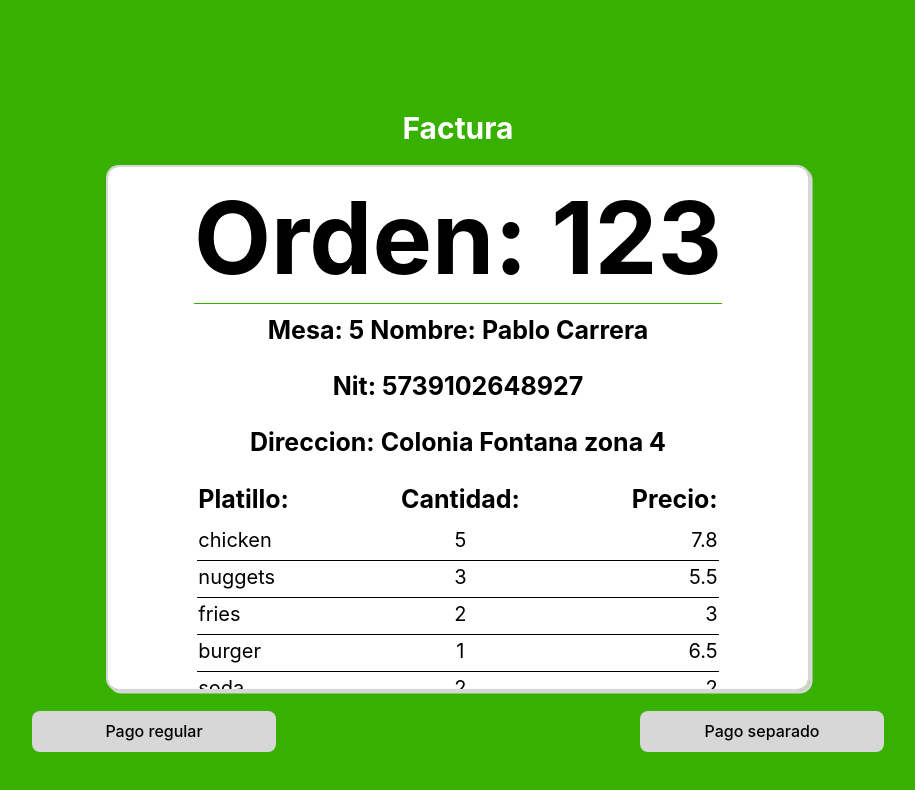
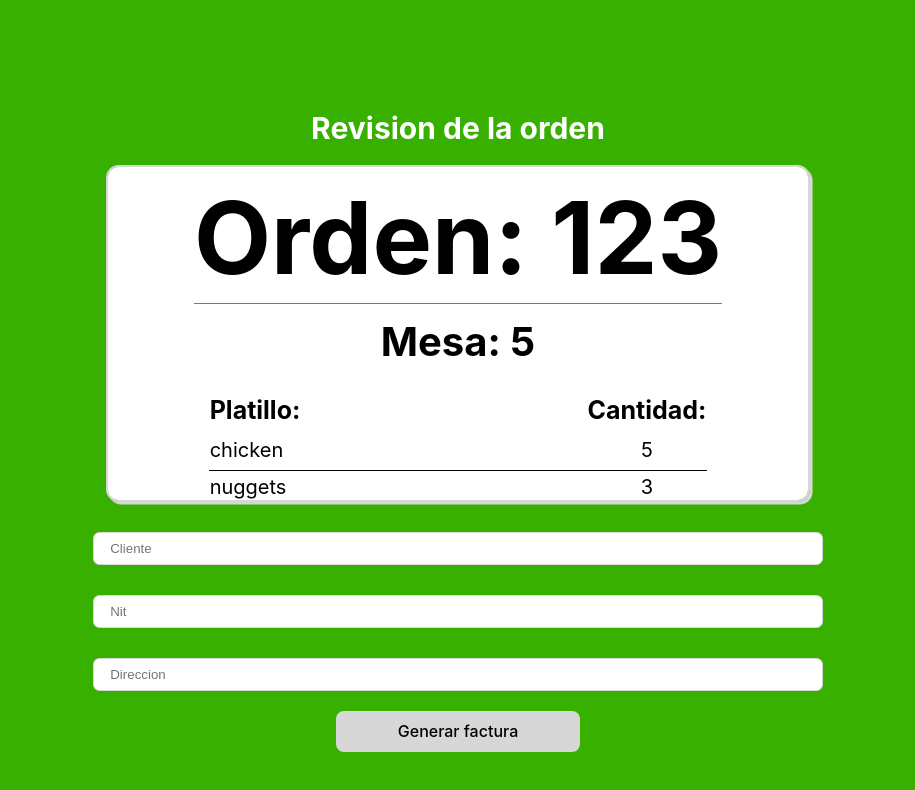
Before and after one commit to chuy-zip/proyecto2_BD1, a React (Vite) app in the folder vite-project/: page / in a window 1280 px wide. Shown: the top 790 px of the page, without its empty margins (182-1097 px from the left). Built offline with nearby package versions, Linux system fonts and the light colour scheme.

Commit message:
Fixxinf user flux for confirmin g order

```diff
--- a/vite-project/src/controller/tableOrderController.js
+++ b/vite-project/src/controller/tableOrderController.js
@@ -4,103 +4,50 @@ function getOrderProducts(){
             "order_id": 123,
             "table": 5,
             "product": "chicken",
-            "quantity": 5
+            "quantity": 5,
+            "price": 7.80
         },
         {
             "order_id": 123,
             "table": 5,
             "product": "nuggets",
-            "quantity": 5
+            "quantity": 3,
+            "price": 5.50
         },
         {
             "order_id": 123,
             "table": 5,
-            "product": "wings",
-            "quantity": 2
+            "product": "fries",
+            "quantity": 2,
+            "price": 3.00
         },
         {
             "order_id": 123,
             "table": 5,
-            "product": "chicken",
-            "quantity": 5
+            "product": "burger",
+            "quantity": 1,
+            "price": 6.50
         },
         {
             "order_id": 123,
             "table": 5,
-            "product": "nuggets",
-            "quantity": 5
+            "product": "soda",
+            "quantity": 2,
+            "price": 2.00
         },
         {
             "order_id": 123,
             "table": 5,
-            "product": "wings",
-            "quantity": 2
+            "product": "burger",
+            "quantity": 1,
+            "price": 6.50
         },
         {
             "order_id": 123,
             "table": 5,
-            "product": "Vino",
-            "quantity": 1
-        },
-        {
-            "order_id": 123,
-            "table": 5,
-            "product": "nuggets",
-            "quantity": 5
-        },
-        {
-            "order_id": 123,
-            "table": 5,
-            "product": "Jugo de naranja",
-            "quantity": 2
-        },
-        {
-            "order_id": 123,
-            "table": 5,
-            "product": "coca",
-            "quantity": 5
-        },
-        {
-            "order_id": 123,
-            "table": 5,
-            "product": "nuggets",
-            "quantity": 5
-        },
-        {
-            "order_id": 123,
-            "table": 5,
-            "product": "pepsi",
-            "quantity": 2
-        },
-        {
-            "order_id": 123,
-            "table": 5,
-            "product": "wings",
-            "quantity": 1
-        },
-        {
-            "order_id": 123,
-            "table": 5,
-            "product": "wings",
-            "quantity": 1
-        },
-        {
-            "order_id": 123,
-            "table": 5,
-            "product": "wings",
-            "quantity": 1
-        },
-        {
-            "order_id": 123,
-            "table": 5,
-            "product": "Sangria",
-            "quantity": 1
-        },
-        {
-            "order_id": 123,
-            "table": 5,
-            "product": "wings",
-            "quantity": 1
+            "product": "soda",
+            "quantity": 2,
+            "price": 2.00
         }
     ];
 
@@ -116,7 +63,8 @@ function getOrderProducts(){
 
         groupedOrders[key].push({
             product: value.product,
-            quantity: value.quantity
+            quantity: value.quantity,
+            price: value.price
         });
     });
 
--- a/vite-project/src/frontend/routes/Router.jsx
+++ b/vite-project/src/frontend/routes/Router.jsx
@@ -9,10 +9,12 @@ import TableOrder from '../views/TableOrder'
 import Bill from '../views/Bill'
 
 function Router(){
-    const [page, setPage] = useState("bill")
+    const [page, setPage] = useState("tableOrder")
+    const [params, setParams] = useState(null)
 
-    const navegar = (enlace) => {
+    const navegar = (enlace, parametros) => {
         setPage(enlace)
+        setParams(parametros)
     }
 
     let contenido;
@@ -46,7 +48,7 @@ function Router(){
             break;
 
         case "bill":
-            contenido = <Bill navigator={navegar}/>
+            contenido = <Bill navigator={navegar} params={params}/>
 
         default:
             break;
--- a/vite-project/src/frontend/views/Bill.jsx
+++ b/vite-project/src/frontend/views/Bill.jsx
@@ -1,18 +1,18 @@
 import { useState, useEffect } from "react";
-import { getBillData } from "../../controller/billController";
 
-function Order({ orderKey, products }) {
+
+function Order({ orderKey, nombre, nit, address, products }) {
     const parsedString = orderKey.split("-");
-    console.log(products)
+
     const sum = products.reduce((total, dish) => total + dish.price, 0); // Initialize total with 0
-    console.log(sum);
+
 
     return (
         <div className="order" style={{width: '700px', margin:'auto'}}>
             <h1><span style={{fontSize: '100px'}}>Orden: {parsedString[0]}</span></h1>
-            <h3><span style={{fontSize: '25px'}}>Mesa: {parsedString[1]} Nombre: {parsedString[2]}</span></h3>
-            <h3><span style={{fontSize: '25px'}}>Nit: {parsedString[3]}</span></h3>
-            <h3><span style={{fontSize: '25px'}}>Direccion: {parsedString[4]}</span></h3>
+            <h3><span style={{fontSize: '25px'}}>Mesa: {parsedString[1]} Nombre: {nombre}</span></h3>
+            <h3><span style={{fontSize: '25px'}}>Nit: {nit}</span></h3>
+            <h3><span style={{fontSize: '25px'}}>Direccion: {address}</span></h3>
 
             <table style={{ margin: 'auto', paddingTop: '10px', borderCollapse: 'collapse'}}>
                 <thead>
@@ -27,14 +27,14 @@ function Order({ orderKey, products }) {
                         <tr key={index}>
                             <td style={{ color: 'black', textAlign: 'left', fontSize: '20px'}}><span>{value.product}</span></td>
                             <td style={{ color: 'black', textAlign: 'center', fontSize: '20px'}}><span>{value.quantity}</span></td>
-                            <td style={{ color: 'black', textAlign: 'right', fontSize: '20px'}}><span>{value.price}</span></td>
+                            <td style={{ color: 'black', textAlign: 'right', fontSize: '20px'}}><span>Q.{value.price}</span></td>
                         </tr>
                     ))}
 
                     <tr>
                         <td className="tableOrderTh" style={{ fontWeight: 'bold'}}>Total</td>
                         <td></td>
-                        <td style={{ color: 'black', textAlign: 'right', fontSize: '20px'}}>{sum}</td>
+                        <td style={{ color: 'black', textAlign: 'right', fontSize: '20px'}}>Q.{sum}</td>
 
                     </tr>
                 </tbody>
@@ -43,7 +43,7 @@ function Order({ orderKey, products }) {
     );
 }
 
-function Bill({ navigator }){
+function Bill({ navigator, params }){
 
     const [bill, setBill] = useState({})
     const [billNumber, setBillNumber] = useState("");
@@ -52,11 +52,11 @@ function Bill({ navigator }){
 
     useEffect(() => {
         try {
-            const initialOrders = JSON.parse(getBillData());
-            console.log("Initial Orders:", initialOrders);
+            const initialOrders = params.order;
 
             // Check if initialOrders is an object
             if (typeof initialOrders === 'object' && initialOrders !== null) {
+                console.log("parmssss",  params)
                 setBill(initialOrders);
                 setBillNumber(Object.keys(initialOrders)[0]);
                 setLoading(false); // Update loading status
@@ -89,8 +89,6 @@ function Bill({ navigator }){
                     <button  className='orderCompleteButton' style={{margin: 'auto', marginTop: '20px'}}>Pago separado</button>
                 </div>
             </div>
-
-
         </>
     )
 
--- a/vite-project/src/frontend/views/tableOrder.jsx
+++ b/vite-project/src/frontend/views/tableOrder.jsx
@@ -34,11 +34,20 @@ function Order({ orderKey, products }) {
 function TableOrder({ navigator }) {
     const [order, setOrder] = useState({});
     const [tableOrder, setTableOrder] = useState("");
-    const [loading, setLoading] = useState(true); // State to track loading status
-    const [error, setError] = useState(null); // State to track errors
+    const [clientName, setClientName] = useState("")
+    const [nit, setNit] = useState("");
+    const [address, setAddress] = useState("");
+    const [loading, setLoading] = useState(true);
+    const [error, setError] = useState(null);
 
     const goToBill = () =>{
-        navigator("bill")
+        const params = {
+            'order': order,
+            'name': "Pablo Carrera",
+            'nit': 1241241234,
+            'address': "Colonia Fontana zona 4"
+        }
+        navigator("bill", params)
     }
 
     useEffect(() => {
@@ -74,6 +83,10 @@ function TableOrder({ navigator }) {
 
             <Order orderKey={tableOrder} products={order[tableOrder]} />
 
+            <input style={{width: '60%', margin: 'auto', marginTop: '30px'}} type="text" placeholder='Cliente'/>
+            <input style={{width: '60%', margin: 'auto', marginTop: '30px'}} type="text" placeholder='Nit'/>
+            <input style={{width: '60%', margin: 'auto', marginTop: '30px'}} type="text" placeholder='Direccion'/>
+
             <div className="buttonContainer">
                 <button  className='orderCompleteButton' style={{margin: 'auto', marginTop: '20px'}} onClick={goToBill}>Generar factura</button>
             </div>
```
